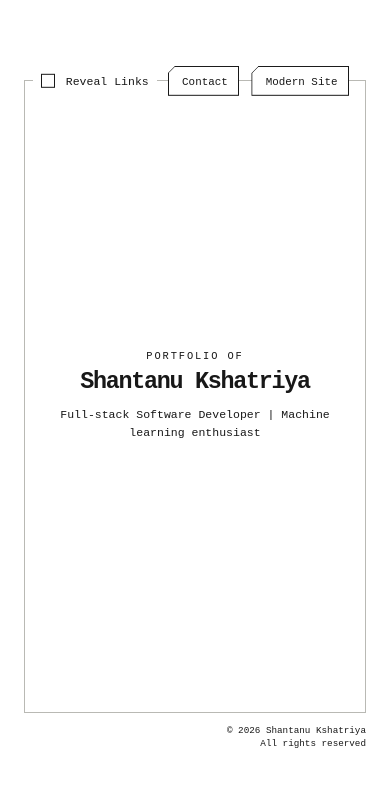
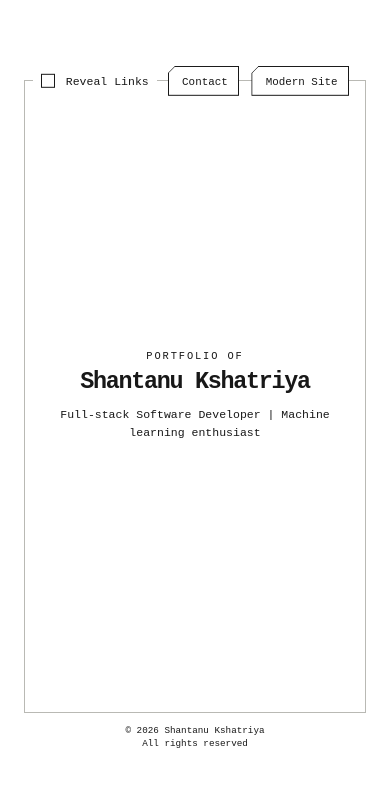
Before and after one commit to binaryBodhi/binaryBodhi.github.io, a React app: page / in a window 390 px wide. Shown: the top 786 px of the page. Built offline with nearby package versions, Linux system fonts and the light colour scheme; the HTML template or start-up script is replaced by a standard one.

Commit message:
fix: moved footer center

```diff
--- a/src/themes/retro/RetroPortfolio.css
+++ b/src/themes/retro/RetroPortfolio.css
@@ -197,7 +197,7 @@
 
 .retro-footer {
   display: flex;
-  justify-content: flex-end;
+  justify-content: center;
   gap: 0.55rem;
   padding-top: 0.75rem;
   font-size: clamp(0.58rem, 0.9vw, 0.72rem);
@@ -227,7 +227,7 @@
 
   .retro-footer {
     flex-direction: column;
-    align-items: flex-end;
+    align-items: center;
     gap: 0.15rem;
   }
 }
```
